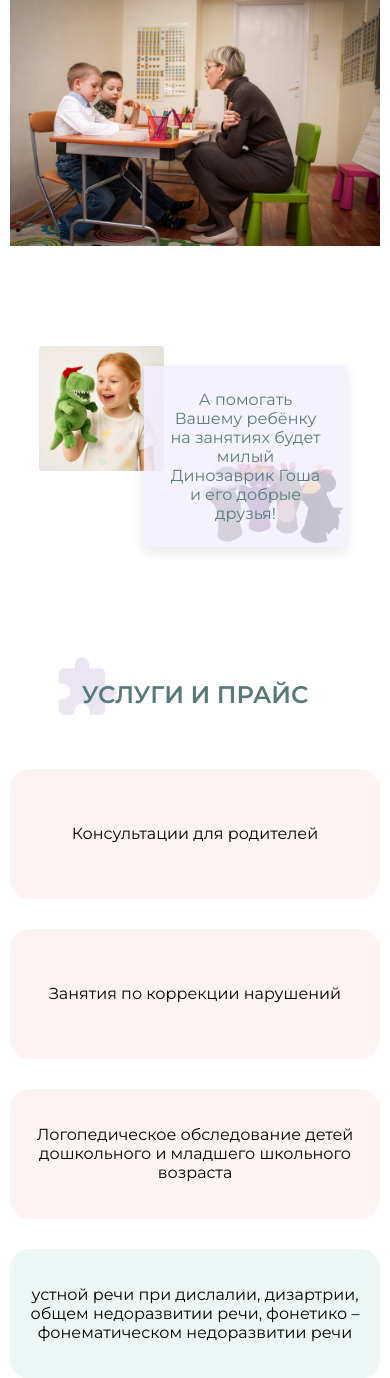
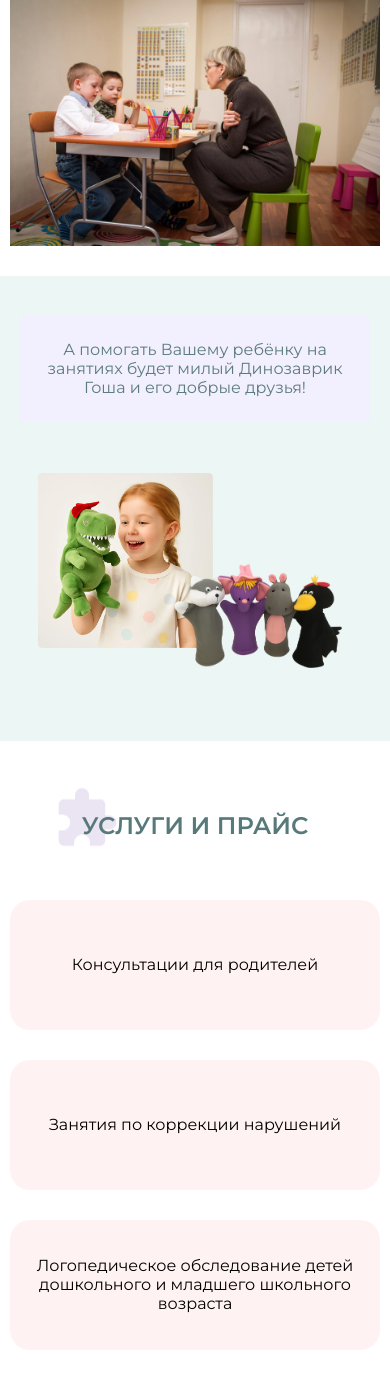
Before and after one commit to dariaSDemidova/logoped, a PHP site: page / in a window 390 px wide. Shown: the part 1696-3074 px from the top of the page. Run offline with PHP 8.4, Linux system fonts and the light colour scheme.

Commit message:
fix positions and adaptive

```diff
--- a/index.html
+++ b/index.html
@@ -103,7 +103,7 @@
             </div>
         </section>
 
-        <section class="toys section-common">
+        <section class="toys section-special bg-green-light">
             <div class="toys-fixed-group">
                 <div class="toys-text">
                     <p>А помогать Вашему ребёнку на занятиях будет милый Динозаврик Гоша и его добрые друзья!</p>
--- a/styles/style.css
+++ b/styles/style.css
@@ -458,54 +458,44 @@ iframe {
 
 
 /* Section Toys */
-.section-special {
-    background-color: #E6F3FF;
+.toys {
+    position: relative;
+    height: clamp(600px, 60vw, 900px);
+    overflow: hidden;
 }
 
 .toys-fixed-group {
     position: relative;
-    width: 80%;
-    aspect-ratio: 4 / 3;
-    transform-origin: top left;
-    margin: 0 auto;
-}
-
-.toys-images-group {
-    position: absolute;
-    top: 0;
-    left: 0;
-    width: 80%;
-    height: 50%;
+    width: 100%;
+    height: 100%;
 }
 
 .girl-with-dino {
-    display: block;
-    max-width: 50%;
+    position: absolute;
+    top: 5%;
+    left: 10%;
+    width: 40%;
     height: auto;
+    z-index: 1;
+}
+
+.toys-text {
     position: absolute;
-    z-index: 1;
+    top: 12%;
+    left: 45%;
+    width: 50%;
+    background-color: rgba(255, 255, 255, 0.5);
+    padding: 34px;
+    z-index: 2;
 }
 
 .dolls {
     position: absolute;
-    bottom: -80px;
-    right: -60px;
-    max-width: 60%;
+    top: 50%;
+    left: 48%;
+    width: 40%;
+    height: auto;
     z-index: 2;
-}
-
-.toys-text {
-    position: absolute;
-    top: 20px;
-    left: 35%;
-    transform: translateX(-2%);
-    background-color: rgba(243, 239, 255, 0.8);
-    padding: clamp(24px, 4vw, 42px);
-    box-shadow: 0 4px 12px rgba(0, 0, 0, 0.1);
-    max-width: 700px;
-    font-size: clamp(16px, 1.2vw, 20px);
-    text-align: center;
-    z-index: 3;
 }
 
 /* Section Services */
@@ -1049,6 +1039,52 @@ iframe {
     }
 
     /* Section Toys */
+    .toys {
+        height: auto;
+        padding: 40px 20px;
+    }
+
+    .toys-fixed-group {
+        position: relative;
+        display: flex;
+        flex-direction: column;
+        align-items: center;
+    }
+
+    .toys-text {
+        position: static;
+        width: 100%;
+        max-width: 700px;
+        margin-bottom: 40px;
+        background-color: rgba(243, 239, 255, 0.9);
+        padding: 24px;
+        text-align: center;
+        z-index: 2;
+    }
+
+    .toys-images-group {
+        position: relative;
+        width: 100%;
+        height: clamp(240px, 60vw, 600px);
+    }
+
+    .girl-with-dino {
+        position: absolute;
+        top: 5%;
+        left: 5%;
+        width: 50%;
+        height: auto;
+        z-index: 1;
+    }
+
+    .dolls {
+        position: absolute;
+        top: 42%;
+        left: 44%;
+        width: 50%;
+        height: auto;
+        z-index: 2;
+    }
 }
 
 
```
